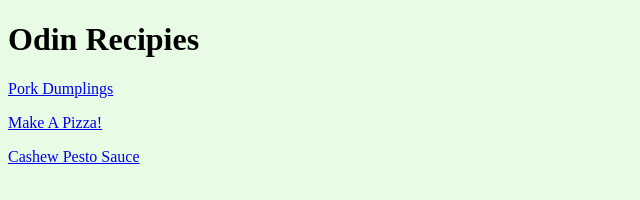
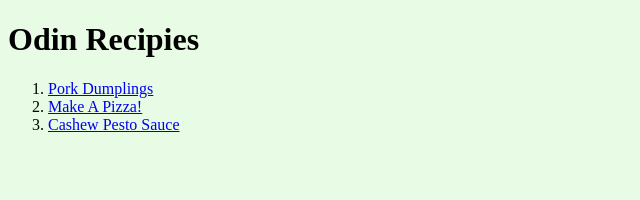
Before and after one commit to wesleygravess/odin-recipes, a plain HTML site: page index.html in a window 1280 px wide. Shown: the whole page, without its empty margins (0-640 px from the left). Drawn offline with Linux system fonts and the light colour scheme.

Commit message:
create ordered list for recipes on index

```diff
--- a/index.html
+++ b/index.html
@@ -7,9 +7,11 @@
             <h1>
                 Odin Recipies
             </h1>
-            <a href="recipes/dumplings.html">Pork Dumplings</a>
-            <p><a href="recipes/pizza.html">Make A Pizza!</a></p>
-            <p><a href="recipes/cashew-pesto-sauce.html">Cashew Pesto Sauce</a></p>
+            <ol>
+            <li><a href="recipes/dumplings.html">Pork Dumplings</a></li>
+            <li><a href="recipes/pizza.html">Make A Pizza!</a></li>
+            <li><a href="recipes/cashew-pesto-sauce.html">Cashew Pesto Sauce</a></li>
+            </ol>
 
         </body>
 
```
